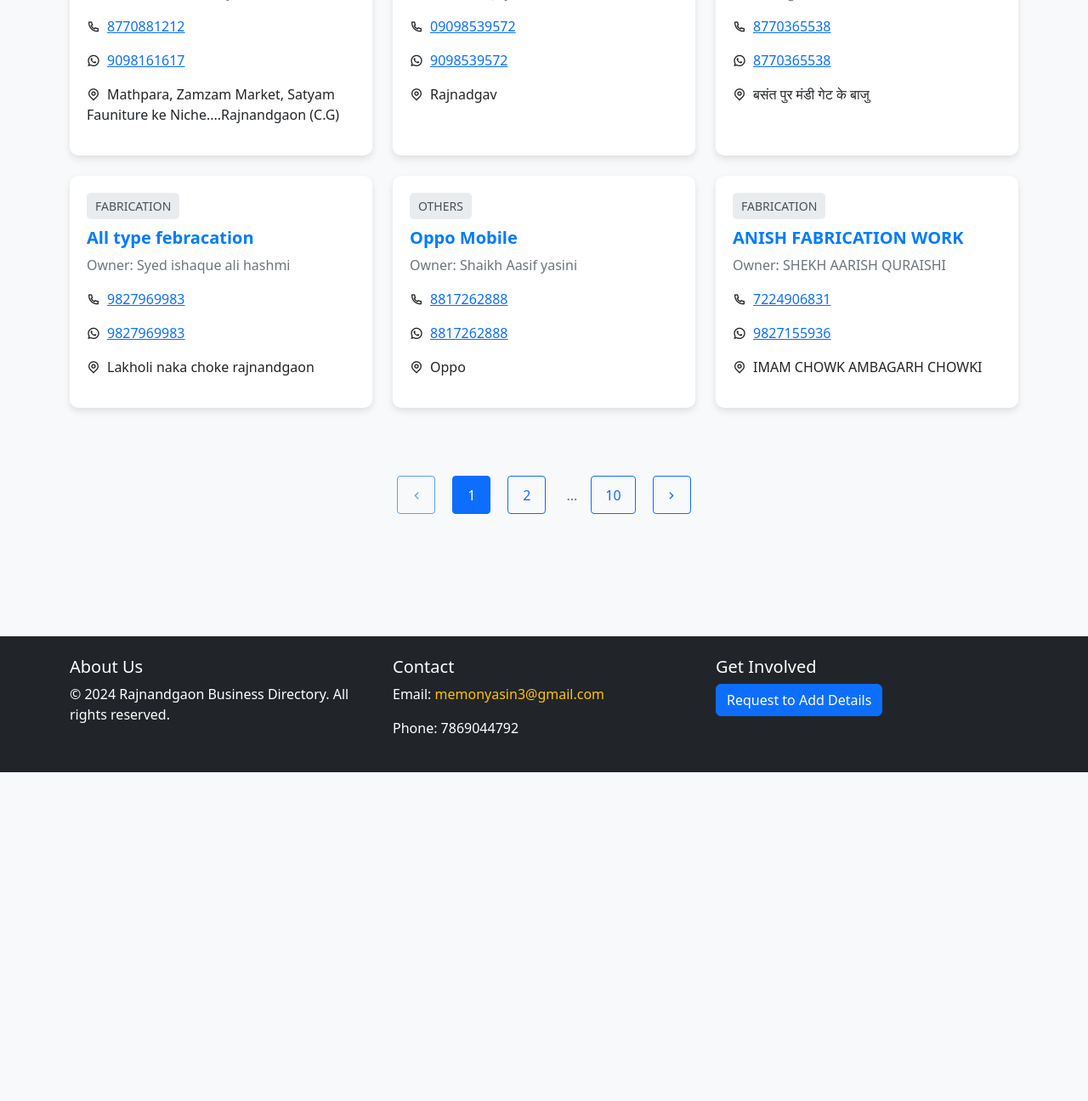
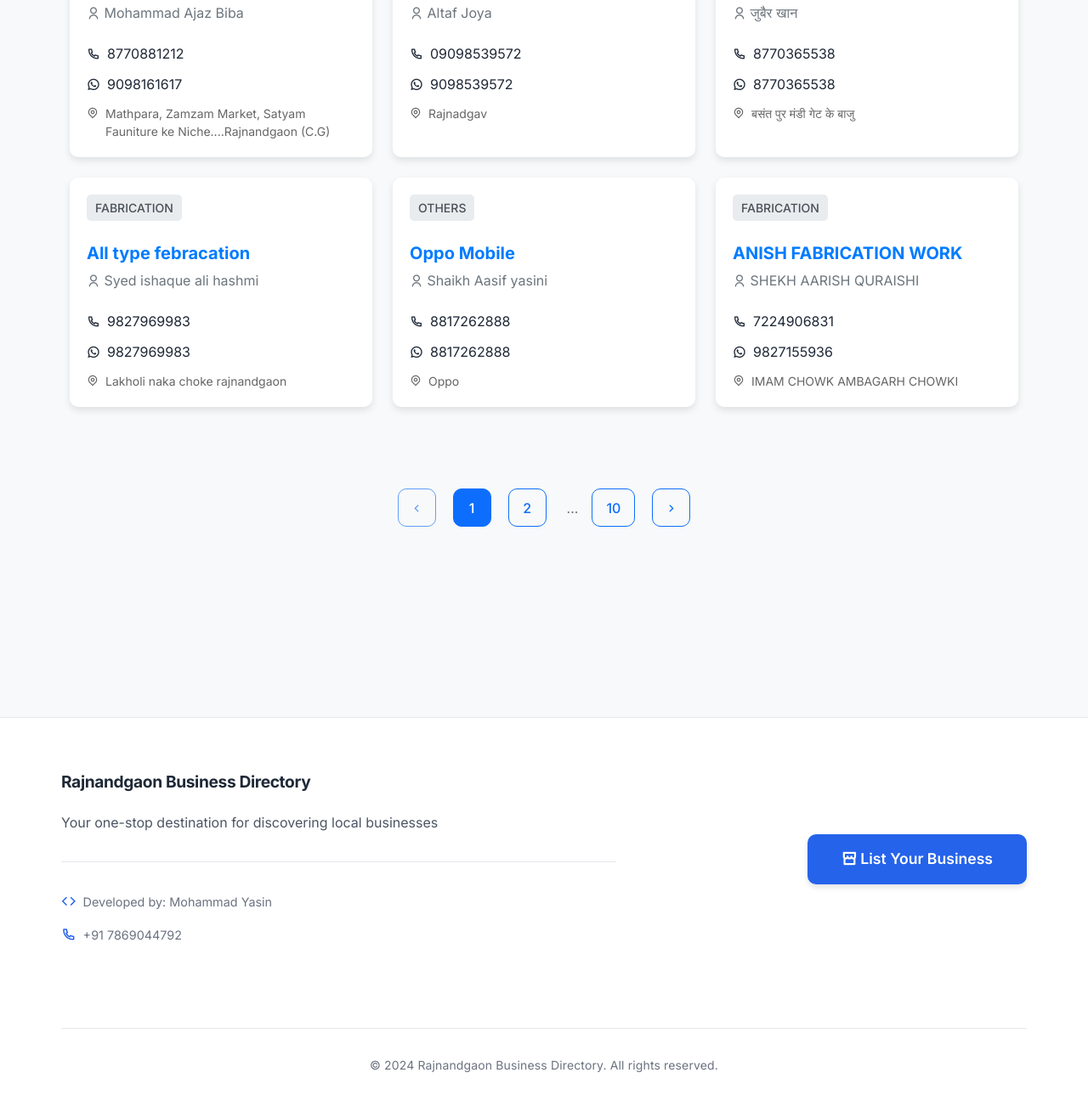
Before and after one commit to mdmemonyasin/mdmemonyasin.github.io, a plain HTML site: page index.html in a window 1280 px wide. Shown: the part 634-1930 px from the top of the page at 85% size. Before the commit the page ends 1543 px from the top, so only its background shows below. Drawn offline with nearby package versions, Linux system fonts and the light colour scheme.

Commit message:
UI Improvments

```diff
--- a/index.html
+++ b/index.html
@@ -13,6 +13,10 @@
       rel="stylesheet"
     />
     <link rel="stylesheet" href="styles.css" />
+    <link
+      href="https://fonts.googleapis.com/css2?family=Inter:wght@400;500;600;700&display=swap"
+      rel="stylesheet"
+    />
     <script
       src="https://cdn.jsdelivr.net/npm/bootstrap@5.3.0/dist/js/bootstrap.bundle.min.js"
       defer
@@ -135,7 +139,7 @@
   </head>
   <body>
     <!-- Navigation -->
-    <nav class="navbar navbar-expand-lg fixed-top">
+    <nav class="navbar navbar-expand-lg fixed-top" aria-label="Main navigation">
       <div class="container">
         <a class="navbar-brand" href="#">
           <i class="ri-store-2-line"></i> Rajnandgaon Directory
@@ -174,11 +178,11 @@
     </nav>
 
     <!-- Hero Section -->
-    <section class="hero-section">
+    <section class="hero-section" aria-label="Hero section">
       <div class="container">
         <div class="row align-items-center justify-content-center text-center">
           <div class="col-lg-8 hero-content">
-            <h1>Find Local Businesses</h1>
+            <h1 class="display-4 mb-4">Find Local Businesses</h1>
             <p class="lead mb-4">
               Discover and connect with trusted businesses in Rajnandgaon
             </p>
@@ -188,23 +192,28 @@
     </section>
 
     <!-- Search and Filter Section -->
-    <section class="search-filter-section">
+    <section class="search-filter-section" aria-label="Search and filters">
       <div class="container">
         <div class="search-filter-container">
           <div class="row g-3">
             <div class="col-md-8">
               <div class="search-wrapper">
-                <i class="ri-search-line"></i>
+                <i class="ri-search-line" aria-hidden="true"></i>
                 <input
                   type="text"
                   class="form-control"
                   id="searchInput"
-                  placeholder="Search business name, category..."
+                  placeholder="Search by business name, owner, or category..."
+                  aria-label="Search businesses"
                 />
               </div>
             </div>
             <div class="col-md-4">
-              <select class="form-select" id="categoryFilter">
+              <select
+                class="form-select"
+                id="categoryFilter"
+                aria-label="Filter by category"
+              >
                 <option value="">All Categories</option>
               </select>
             </div>
@@ -216,50 +225,50 @@
     <!-- Main Content -->
     <main class="main-content">
       <div class="container">
+        <!-- Loading Spinner -->
+        <div id="loadingSpinner" class="text-center py-5 d-none">
+          <div class="spinner-border text-primary" role="status">
+            <span class="visually-hidden">Loading...</span>
+          </div>
+        </div>
+
         <!-- Business Cards -->
         <div
           id="businessCards"
           class="row row-cols-1 row-cols-md-2 row-cols-lg-3 g-4 mb-4"
+          aria-live="polite"
         >
           <!-- Cards will be injected here -->
         </div>
 
         <!-- Pagination -->
-        <div class="pagination-container">
-          <span id="currentPage" class="d-none">1</span>
-          <div id="pagination"></div>
+        <div class="pagination-container" aria-label="Page navigation">
+          <span id="currentPage" class="visually-hidden">1</span>
+          <div id="pagination" class="pagination-wrapper"></div>
         </div>
       </div>
     </main>
 
     <!-- Footer Section -->
-    <footer class="bg-dark text-white py-4">
-      <div class="container">
-        <div class="row">
-          <div class="col-md-4">
-            <h5>About Us</h5>
-            <p>
-              &copy; 2024 Rajnandgaon Business Directory. All rights reserved.
-            </p>
+    <footer class="footer">
+      <div class="footer-content">
+        <div class="footer-info">
+          <h6>Rajnandgaon Business Directory</h6>
+          <p>Your one-stop destination for discovering local businesses</p>
+          <div class="developer-info">
+            <p><i class="ri-code-line"></i> Developed by: Mohammad Yasin</p>
+            <a href="tel:+917869044792" class="developer-contact">
+              <i class="ri-phone-line"></i> +91 7869044792
+            </a>
           </div>
-          <div class="col-md-4">
-            <h5>Contact</h5>
-            <p>
-              Email:
-              <a href="mailto:memonyasin3@gmail.com" class="text-warning"
-                >memonyasin3@gmail.com</a
-              >
-            </p>
-            <p>Phone: 7869044792</p>
-          </div>
-          <div class="col-md-4">
-            <h5>Get Involved</h5>
-            <a
-              href="https://airtable.com/apptWWOkVCRAJp9al/shr3YYzYmzoUa4SlK"
-              class="btn btn-primary"
-              >Request to Add Details</a
-            >
-          </div>
+        </div>
+        <div class="footer-cta">
+          <button class="btn-list-business">
+            <i class="ri-store-line"></i> List Your Business
+          </button>
+        </div>
+        <div class="footer-copyright">
+          © 2024 Rajnandgaon Business Directory. All rights reserved.
         </div>
       </div>
     </footer>
--- a/script.js
+++ b/script.js
@@ -1,12 +1,25 @@
 // script.js
 
+const showLoading = () => {
+  document.getElementById("loadingSpinner").classList.remove("d-none");
+  document.getElementById("businessCards").classList.add("d-none");
+};
+
+const hideLoading = () => {
+  document.getElementById("loadingSpinner").classList.add("d-none");
+  document.getElementById("businessCards").classList.remove("d-none");
+};
+
 const fetchData = async () => {
+  showLoading();
   try {
     const response = await fetch("data.json"); // JSON file containing your data
     return await response.json();
   } catch (error) {
     console.error("Error fetching data:", error);
     return [];
+  } finally {
+    hideLoading();
   }
 };
 
@@ -22,8 +35,13 @@ const renderCards = (businesses, page = 1) => {
   const paginatedBusinesses = businesses.slice(start, end);
 
   if (paginatedBusinesses.length === 0) {
-    container.innerHTML =
-      '<div class="col-12 text-center"><p>No businesses found.</p></div>';
+    container.innerHTML = `
+      <div class="col-12">
+        <div class="no-results">
+          <i class="ri-error-warning-line"></i>
+          <p>No businesses found.</p>
+        </div>
+      </div>`;
     return;
   }
 
@@ -33,13 +51,31 @@ const renderCards = (businesses, page = 1) => {
     card.innerHTML = `
       <div class="card h-100">
         <div class="card-body">
-          <span class="highlight-category">${business.category}</span>
+          <div class="category-wrapper">
+            ${business.category
+              .map((cat) => `<span class="highlight-category">${cat}</span>`)
+              .join("")}
+          </div>
           <h5 class="card-title">${business.name}</h5>
-          <p class="card-text">Owner: ${business.owner}</p>
+          <p class="card-text"><i class="ri-user-line"></i> ${
+            business.owner
+          }</p>
           <div class="contact-info">
-            <p><i class="ri-phone-line me-2"></i><a href="tel:${business.mobile}">${business.mobile}</a></p>
-            <p><i class="ri-whatsapp-line me-2"></i><a href="https://wa.me/${business.whatsapp}" target="_blank">${business.whatsapp}</a></p>
-            <p><i class="ri-map-pin-line me-2"></i>${business.address}</p>
+            <a href="tel:${
+              business.mobile
+            }" class="contact-link" aria-label="Call ${business.mobile}">
+              <i class="ri-phone-line"></i> ${business.mobile}
+            </a>
+            <a href="https://wa.me/${
+              business.whatsapp
+            }" class="contact-link" target="_blank" rel="noopener" aria-label="WhatsApp ${
+      business.whatsapp
+    }">
+              <i class="ri-whatsapp-line"></i> ${business.whatsapp}
+            </a>
+            <p class="address">
+              <i class="ri-map-pin-line"></i> ${business.address}
+            </p>
           </div>
         </div>
       </div>
@@ -196,6 +232,7 @@ const setupPagination = (businesses) => {
 };
 
 const init = async () => {
+  document.documentElement.style.scrollBehavior = "smooth";
   const businesses = await fetchData();
   renderCards(businesses, currentPage);
   populateCategories(businesses);
--- a/styles.css
+++ b/styles.css
@@ -5,12 +5,17 @@
   --text-dark: #1f2937;
   --border-color: #e5e7eb;
   --radius: 10px;
+  --transition: all 0.3s ease;
+  --shadow-sm: 0 2px 4px rgba(0, 0, 0, 0.05);
+  --shadow: 0 4px 6px rgba(0, 0, 0, 0.1);
+  --shadow-lg: 0 10px 15px rgba(0, 0, 0, 0.1);
 }
 
 /* Base Styles */
 body {
   background-color: var(--bg-light);
   padding-top: 70px;
+  font-family: "Inter", sans-serif;
 }
 
 /* Navbar Styles */
@@ -136,22 +141,29 @@ body {
   border-radius: var(--radius);
   box-shadow: 0 4px 8px rgba(0, 0, 0, 0.1);
   transition: transform 0.3s, box-shadow 0.3s;
+  background: white;
+  transition: var(--transition);
 }
 
 .card:hover {
   transform: translateY(-5px);
-  box-shadow: 0 8px 16px rgba(0, 0, 0, 0.15);
+  box-shadow: var(--shadow-lg);
 }
 
 .highlight-category {
   background-color: var(--bg-light);
-  padding: 0.5rem 1rem;
+  padding: 0.25rem 0.75rem;
   border-radius: 100px;
-  font-size: 0.875rem;
+  font-size: 0.75rem;
   font-weight: 500;
   color: var(--primary);
-  display: inline-block;
-  margin-bottom: 0.75rem;
+}
+
+.category-wrapper {
+  display: flex;
+  flex-wrap: wrap;
+  gap: 0.5rem;
+  margin-bottom: 1rem;
 }
 
 /* Enhanced Hero Search */
@@ -201,6 +213,84 @@ body {
   cursor: pointer;
 }
 
+/* Loading Spinner */
+#loadingSpinner {
+  min-height: 200px;
+  display: flex;
+  align-items: center;
+  justify-content: center;
+}
+
+/* No Results State */
+.no-results {
+  text-align: center;
+  padding: 3rem;
+  background: var(--bg-light);
+  border-radius: var(--radius);
+}
+
+.no-results i {
+  font-size: 2.5rem;
+  color: var(--primary);
+  margin-bottom: 1rem;
+}
+
+/* Contact Info */
+.contact-info {
+  display: flex;
+  flex-direction: column;
+  gap: 0.75rem;
+  margin-top: 1.5rem;
+}
+
+.contact-link {
+  display: flex;
+  align-items: center;
+  gap: 0.5rem;
+  color: var(--text-dark);
+  text-decoration: none;
+  transition: var(--transition);
+}
+
+.contact-link:hover {
+  color: var(--primary);
+  transform: translateX(5px);
+}
+
+.address {
+  display: flex;
+  align-items: flex-start;
+  gap: 0.5rem;
+  margin: 0;
+  color: #666;
+  font-size: 0.875rem;
+}
+
+/* Enhanced Pagination */
+.pagination-wrapper {
+  display: flex;
+  align-items: center;
+  justify-content: center;
+  gap: 0.5rem;
+  padding: 1rem;
+}
+
+.pagination-wrapper .btn {
+  min-width: 40px;
+  height: 40px;
+  padding: 0;
+  display: flex;
+  align-items: center;
+  justify-content: center;
+  border-radius: var(--radius);
+  transition: var(--transition);
+}
+
+.pagination-wrapper .btn:hover {
+  transform: translateY(-2px);
+  box-shadow: var(--shadow);
+}
+
 /* Responsive Adjustments */
 @media (max-width: 768px) {
   .hero-section {
@@ -235,6 +325,19 @@ body {
 
   .search-wrapper {
     margin-bottom: 0.5rem;
+  }
+
+  .category-wrapper {
+    margin-bottom: 0.75rem;
+  }
+
+  .contact-info {
+    gap: 0.5rem;
+  }
+
+  .pagination-wrapper .btn {
+    min-width: 35px;
+    height: 35px;
   }
 }
 
@@ -306,138 +409,178 @@ body {
   margin: 0 0.75rem;
 }
 
-/* Footer Styles */
+/* Enhanced Footer Styles */
 .footer {
-  background: white;
-  padding: 4rem 0 2rem;
+  background-color: white;
   border-top: 1px solid var(--border-color);
   margin-top: 4rem;
+  padding: 4rem 0 2rem;
 }
 
 .footer-content {
   display: grid;
-  grid-template-columns: 2fr 1fr 1fr 1fr;
+  grid-template-columns: 1.2fr 0.8fr;
   gap: 3rem;
+  max-width: 1200px;
+  margin: 0 auto;
+  padding: 0 2rem;
 }
 
-.footer-logo {
-  color: var(--primary);
-  font-size: 1.5rem;
-  font-weight: 700;
-  margin-bottom: 1rem;
-  display: inline-block;
+.footer-info {
+  text-align: left;
 }
 
-.footer-description {
-  color: #6b7280;
+.footer-info h6 {
+  font-weight: 700;
+  color: var(--text-dark);
   margin-bottom: 1.5rem;
+  font-size: 1.2rem;
+  letter-spacing: -0.02em;
+}
+
+.footer-info p {
+  color: #4b5563;
+  margin-bottom: 0.75rem;
+  font-size: 1rem;
   line-height: 1.6;
 }
 
-.footer-section h5 {
-  color: var(--text-dark);
-  font-weight: 600;
-  margin-bottom: 1.25rem;
+.developer-info {
+  margin-top: 2rem;
+  padding-top: 2rem;
+  border-top: 1px solid var(--border-color);
+}
+
+.developer-info p {
+  display: flex;
+  align-items: center;
+  gap: 0.5rem;
+  color: #6b7280;
+  font-size: 0.9rem;
+}
+
+.developer-info p i {
+  color: var(--primary);
   font-size: 1.1rem;
 }
 
-.footer-links {
-  list-style: none;
-  padding: 0;
-  margin: 0;
-}
-
-.footer-links li {
-  margin-bottom: 1rem;
-}
-
-.footer-links a {
-  color: #4b5563;
-  text-decoration: none;
-  transition: color 0.2s;
+.developer-contact {
   display: flex;
   align-items: center;
   gap: 0.5rem;
+  color: #6b7280;
+  text-decoration: none;
+  font-size: 0.9rem;
+  transition: var(--transition);
+  margin-top: 0.5rem;
 }
 
-.footer-links a i {
-  font-size: 0.875rem;
+.developer-contact:hover {
   color: var(--primary);
+  transform: translateX(5px);
 }
 
-.footer-links a:hover {
+.developer-contact i {
   color: var(--primary);
+  font-size: 1.1rem;
 }
 
-.social-links {
+.footer-cta {
   display: flex;
-  gap: 1rem;
-  margin-top: 1.5rem;
+  flex-direction: column;
+  align-items: flex-end;
+  justify-content: center;
 }
 
-.social-links a {
-  width: 40px;
-  height: 40px;
-  border-radius: 50%;
-  background: var(--bg-light);
-  display: flex;
-  align-items: center;
-  justify-content: center;
-  color: var(--primary);
-  transition: all 0.3s;
+.btn-list-business {
+  background-color: var(--primary);
+  color: white;
+  padding: 1rem 2.5rem;
+  border-radius: var(--radius);
+  border: none;
+  font-weight: 600;
+  font-size: 1.1rem;
+  transition: all 0.3s ease;
+  box-shadow: var(--shadow);
 }
 
-.social-links a:hover {
-  background: var(--primary);
-  color: white;
+.btn-list-business:hover {
+  background-color: var(--primary-dark);
   transform: translateY(-3px);
-  box-shadow: 0 4px 12px rgba(37, 99, 235, 0.2);
+  box-shadow: var(--shadow-lg);
 }
 
-.footer-bottom {
-  margin-top: 4rem;
+.footer-copyright {
+  grid-column: 1 / -1;
+  margin-top: 3rem;
   padding-top: 2rem;
   border-top: 1px solid var(--border-color);
+  color: #6b7280;
+  font-size: 0.875rem;
   text-align: center;
-  color: #6b7280;
+  letter-spacing: 0.01em;
 }
 
-.footer-bottom p {
-  margin-bottom: 0;
-}
-
-@media (max-width: 992px) {
-  .footer-content {
-    grid-template-columns: repeat(2, 1fr);
-    gap: 2rem;
-  }
-}
-
-@media (max-width: 576px) {
+@media (max-width: 768px) {
   .footer {
-    padding: 3rem 0 1.5rem;
+    padding: 3rem 0 2rem;
   }
 
   .footer-content {
     grid-template-columns: 1fr;
-    gap: 2rem;
+    gap: 2.5rem;
+    padding: 0 1.5rem;
   }
 
-  .footer-section {
+  .footer-info,
+  .footer-cta {
     text-align: center;
   }
 
-  .footer-links a {
+  .footer-cta {
+    align-items: center;
+  }
+
+  .developer-info {
+    margin-top: 1.5rem;
+    padding-top: 1.5rem;
+  }
+
+  .developer-info p {
     justify-content: center;
   }
 
-  .social-links {
-    justify-content: center;
+  .btn-list-business {
+    padding: 0.875rem 2rem;
+    font-size: 1rem;
   }
 
-  .footer-bottom {
+  .footer-copyright {
     margin-top: 2rem;
   }
 }
 
-/* ...existing code... */
+@media (max-width: 768px) {
+  .footer {
+    padding: 2rem 0;
+  }
+
+  .footer-content {
+    padding: 0 1rem;
+  }
+
+  .contact-item {
+    padding: 0.5rem;
+    margin: 0.25rem;
+  }
+}
+
+@media (max-width: 768px) {
+  .footer {
+    padding: 2rem 0 1.5rem;
+  }
+
+  .footer-content {
+    gap: 1.5rem;
+  }
+}
```
